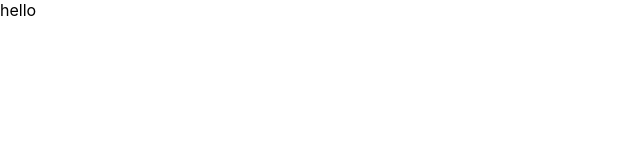
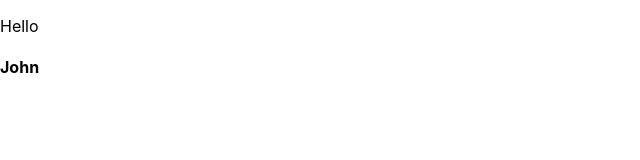
Before and after one commit to NehaSijaria/react_js, a React (Create React App) app: page / in a window 1280 px wide. Shown: the top 160 px of the page, without its empty margins (0-640 px from the left). Built offline with nearby package versions, Linux system fonts and the light colour scheme.

Commit message:
Greeting component

```diff
--- a/src/App.js
+++ b/src/App.js
@@ -1,4 +1,6 @@
+import ReactDOM from "react-dom";
 
+//fn must return something, single element in jsx
 
 function App() {
   return (
--- /dev/null
+++ b/src/Greeting.jsx
@@ -0,0 +1,20 @@
+import React from 'react'
+
+const Greeting = () => {
+  return (
+    <div>
+      <Message />
+      <Person />
+    </div>
+  );
+}
+//Explicit Return
+const Person = () => <h4>John</h4>
+//Implicit Return
+const Message = () => {
+  return (
+    <p>Hello</p>
+  )
+}
+
+export default Greeting;
--- a/src/index.js
+++ b/src/index.js
@@ -2,11 +2,11 @@ import React from 'react';
 import ReactDOM from 'react-dom';
 import './index.css';
 import App from './App';
-
+import Greeting from './Greeting'
 
 ReactDOM.render(
   <React.StrictMode>
-    <App />
+    <Greeting />
   </React.StrictMode>,
   document.getElementById('root')
 );
```
